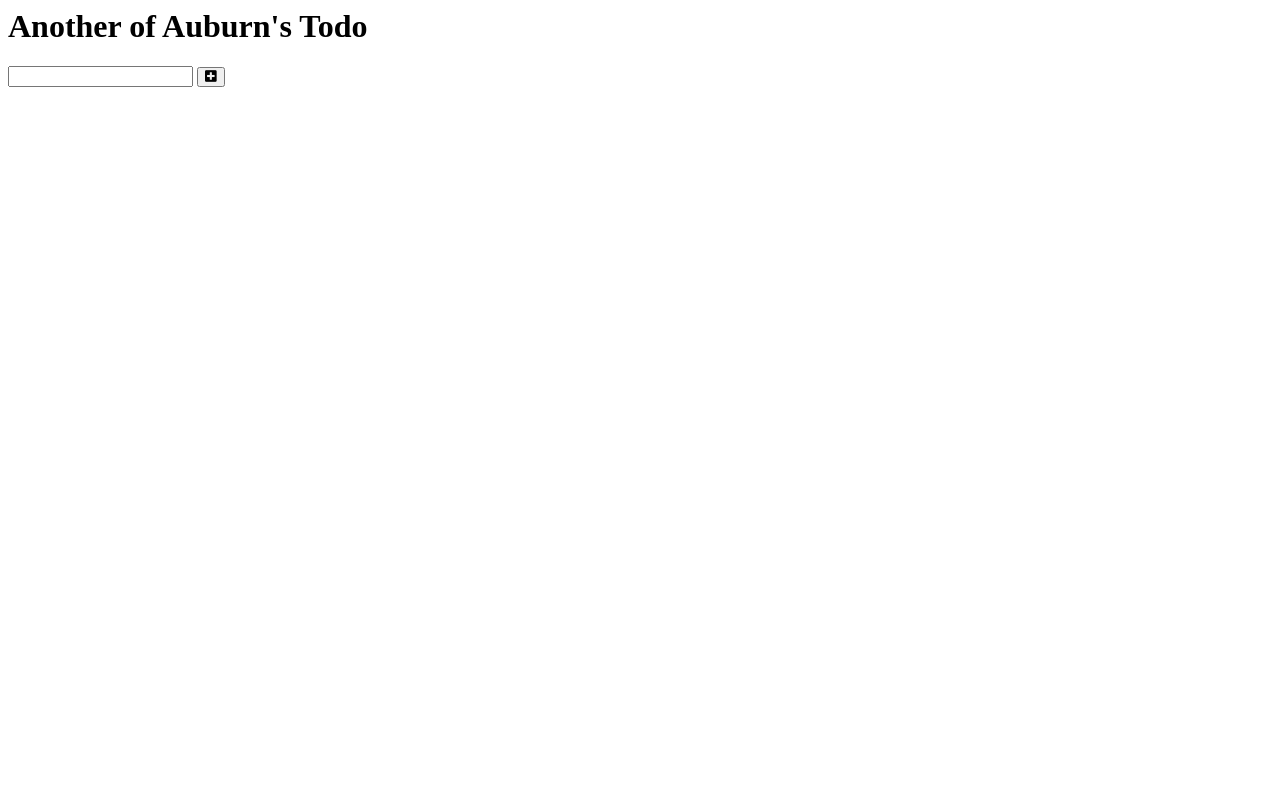
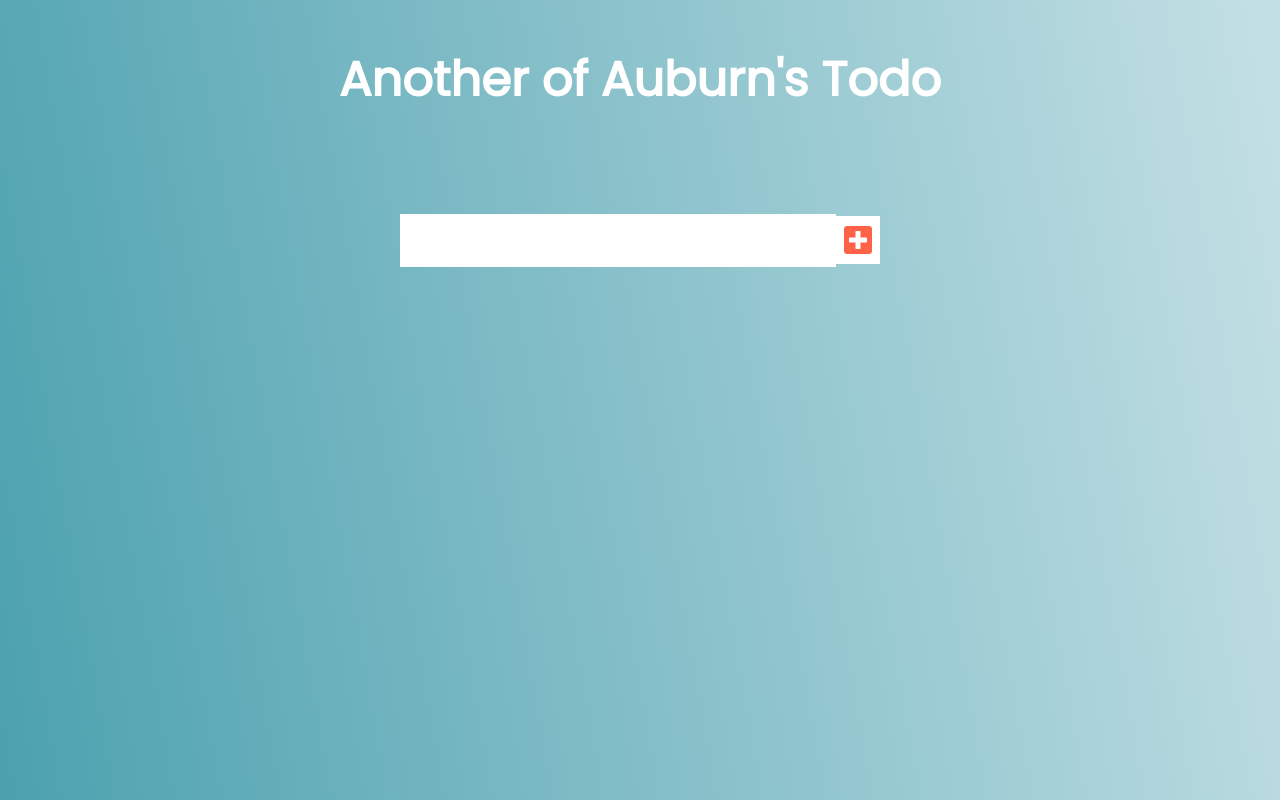
Before and after one commit to awiles808/AnotherToDo, a plain HTML site: page index.html in a window 1280 px wide. Drawn offline with Linux system fonts and the light colour scheme.

Commit message:
Added More Styling To Header Input And Button

```diff
--- a/index.html
+++ b/index.html
@@ -22,8 +22,7 @@
             </button>
     </form>
 
-    <div class="todo-containter">
-        <ul class="todo-list"></ul>
+
     </div>
 
 
--- a/style.css
+++ b/style.css
@@ -0,0 +1,42 @@
+*{
+    margin:0;
+    padding:0;
+    box-sizing: border-box;
+}
+
+body {
+    background-image: linear-gradient(80deg, #4ca1af, #c4e0e5);
+    color: white;
+    font-family: "Poppins", sans-serif;
+    min-height: 100vh;
+}
+
+header {
+    font-size: 1.5rem
+}
+header,
+form {
+    min-height:20vh;
+    display:flex;
+    justify-content: center;
+    align-items: center;
+}
+
+form input,
+form button {
+    padding: 0.5rem;
+    font-size: 2rem;
+    border: none;
+    background: white;
+}
+
+form button {
+    color:tomato;
+    background:white;
+    cursor:pointer;
+    transition: all 0.3s ease;
+}
+form button:hover {
+    background: tomato;
+    color: white;
+}
```
